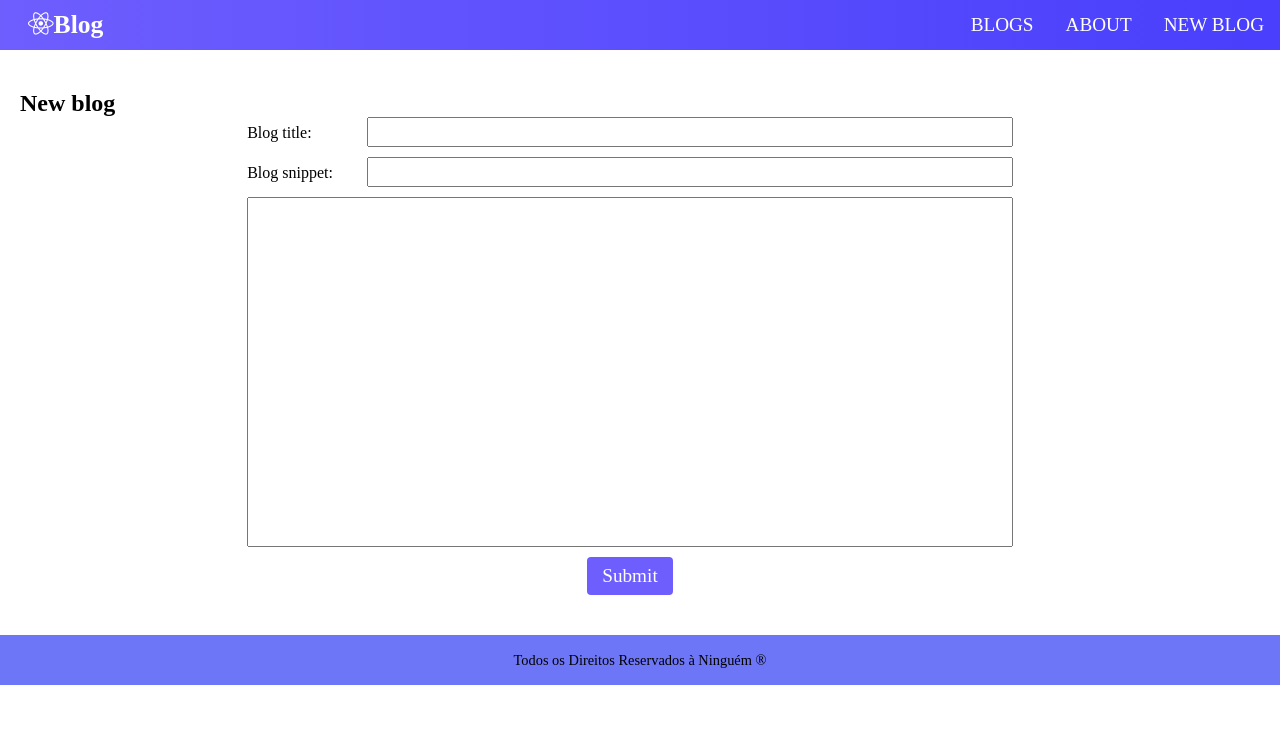
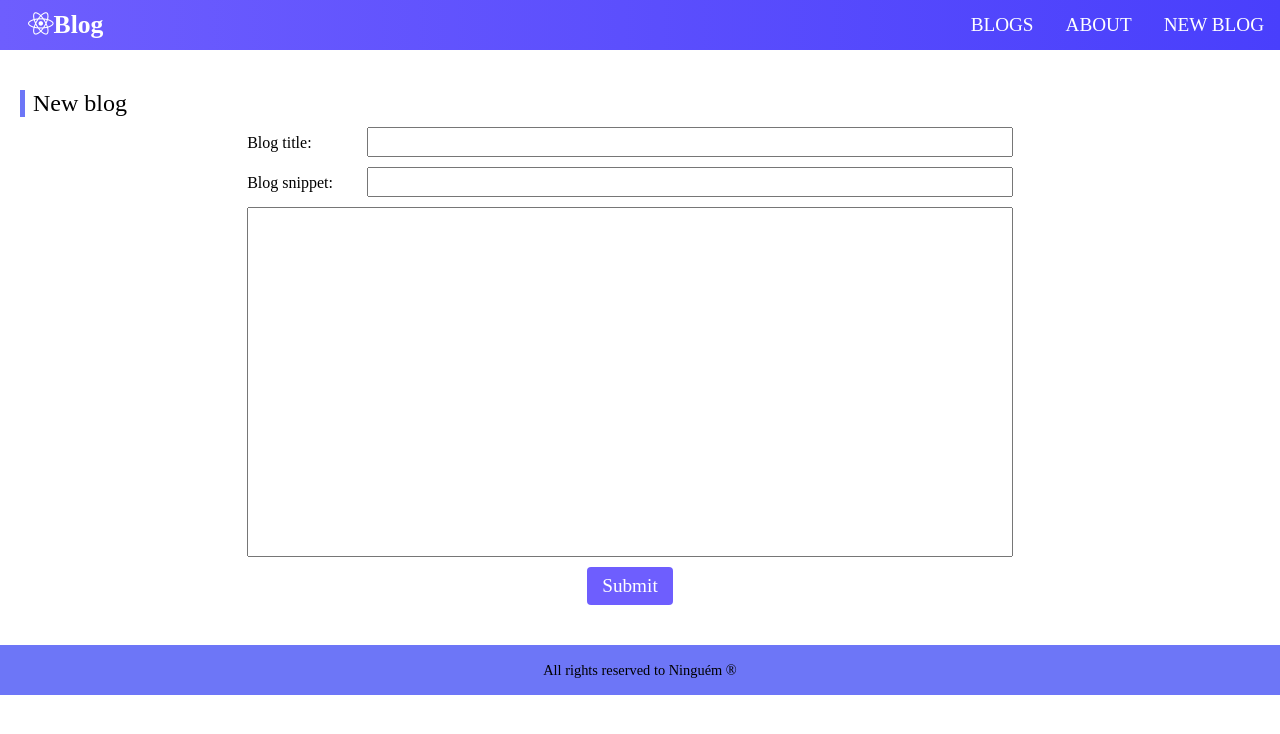
Before and after one commit to joaoarieira/blog-react, a React (Create React App) app: page /new-blog in a window 1280 px wide. Shown: the top 734 px of the page. Built offline with nearby package versions, Linux system fonts and the light colour scheme.

Commit message:
Pequena correção

```diff
--- a/src/components/BlogForm/BlogForm.css
+++ b/src/components/BlogForm/BlogForm.css
@@ -12,6 +12,13 @@
 
 .main-blog-form-content header {
   width: 100%;
+  margin-bottom: 10px;
+}
+
+.main-blog-form-content header h1 {
+  border-left: 5px solid #6d76f7;
+  padding-left: 8px;
+  font-weight: 400;
 }
 
 .main-blog-form-content form {
--- a/src/components/Footer/Footer.js
+++ b/src/components/Footer/Footer.js
@@ -8,7 +8,7 @@ function Footer() {
 
             </section> */}
             <footer className="main-footer-rights">
-                <p>Todos os Direitos Reservados à Ninguém ®</p>
+                <p>All rights reserved to Ninguém ®</p>
             </footer>
         </>
     );
```
